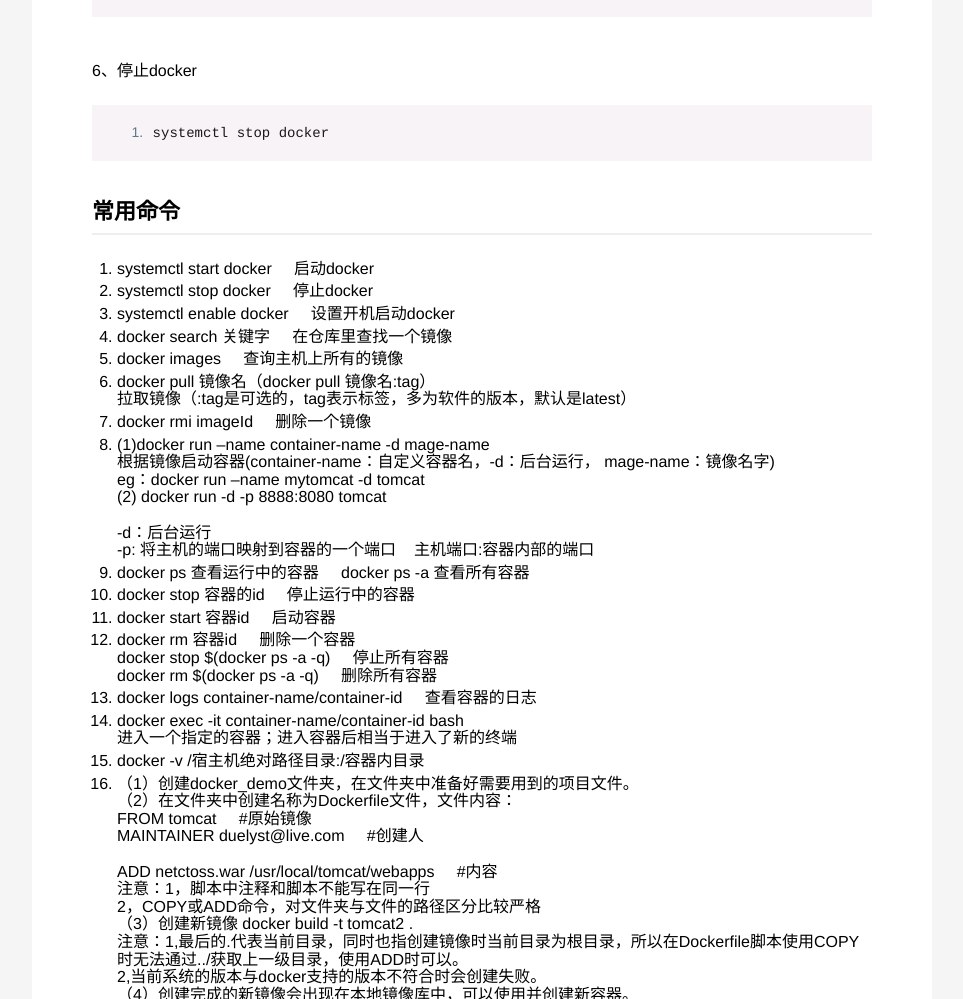
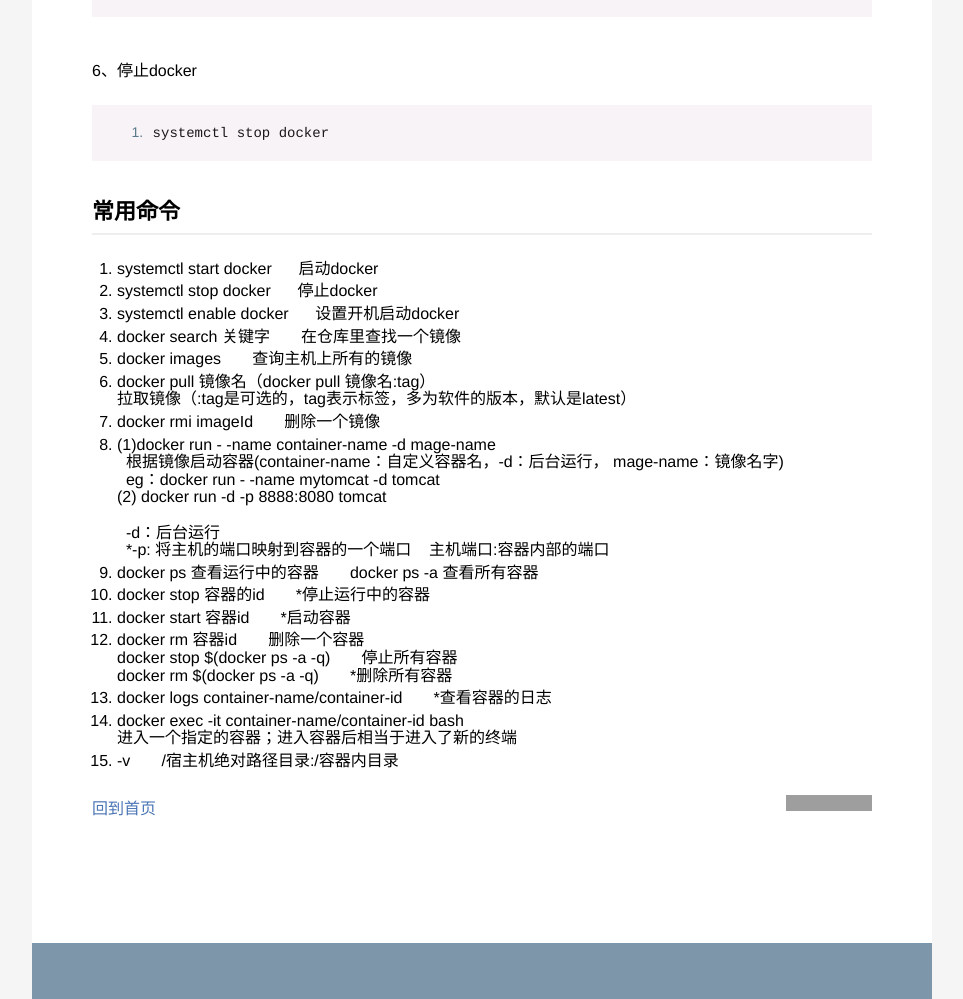
Before and after one commit to sunzhensky/sunzhensky.github.io, a Jekyll site: the page built from _posts/2019-12-09-docker.md, in a window 1280 px wide and 1400 px high, scrolled down 1648 px, cut to the strip 0-999 px from the top of the window. Shown: the whole strip, without its empty margins (158-1121 px from the left). Built offline with Jekyll 4.4.1, drawn with Linux system fonts in a browser that asks for light colours; grey boxes are pictures that could not be loaded.

Commit message:
Update 2019-12-09-docker.md

```diff
--- a/_posts/2019-12-09-docker.md
+++ b/_posts/2019-12-09-docker.md
@@ -57,38 +57,27 @@
 常用命令
 -
 
-1.  systemctl start docker &nbsp;&nbsp;&nbsp; 启动docker<br>
-2.  systemctl stop docker &nbsp;&nbsp;&nbsp; 停止docker<br>
-3.  systemctl enable docker &nbsp;&nbsp;&nbsp; 设置开机启动docker<br>
-4.  docker search 关键字 &nbsp;&nbsp;&nbsp; 在仓库里查找一个镜像<br>
-5.  docker images &nbsp;&nbsp;&nbsp; 查询主机上所有的镜像<br>
+1.  systemctl start docker &nbsp;&nbsp;&nbsp;&nbsp; *启动docker*<br>
+2.  systemctl stop docker &nbsp;&nbsp;&nbsp;&nbsp; *停止docker*<br>
+3.  systemctl enable docker &nbsp;&nbsp;&nbsp;&nbsp; *设置开机启动docker*<br>
+4.  docker search 关键字 &nbsp;&nbsp;&nbsp;&nbsp;&nbsp; *在仓库里查找一个镜像*<br>
+5.  docker images &nbsp;&nbsp;&nbsp;&nbsp;&nbsp; *查询主机上所有的镜像*<br>
 6.  docker pull 镜像名（docker pull 镜像名:tag）<br>
-    拉取镜像（:tag是可选的，tag表示标签，多为软件的版本，默认是latest）<br>
-7.  docker rmi imageId &nbsp;&nbsp;&nbsp; 删除一个镜像<br>
-8.  (1)docker run --name container-name -d mage-name<br>
-       根据镜像启动容器(container-name：自定义容器名，-d：后台运行， mage-name：镜像名字) <br>
-       eg：docker run --name mytomcat -d tomcat <br>
-    (2) docker run -d -p 8888:8080 tomcat<br>
-         -d：后台运行<br>
-         -p: 将主机的端口映射到容器的一个端口 &nbsp;&nbsp; 主机端口:容器内部的端口<br>
-9.  docker ps  查看运行中的容器 &nbsp;&nbsp;&nbsp; docker ps -a  查看所有容器<br>
-10. docker stop 容器的id &nbsp;&nbsp;&nbsp; 停止运行中的容器<br>
-11. docker start 容器id &nbsp;&nbsp;&nbsp; 启动容器<br>
-12. docker rm 容器id &nbsp;&nbsp;&nbsp; 删除一个容器<br>
-    docker stop $(docker ps -a -q) &nbsp;&nbsp;&nbsp; 停止所有容器<br>
-    docker rm $(docker ps -a -q) &nbsp;&nbsp;&nbsp; 删除所有容器<br>
-13. docker logs container-name/container-id &nbsp;&nbsp;&nbsp; 查看容器的日志<br>
+    *拉取镜像（:tag是可选的，tag表示标签，多为软件的版本，默认是latest）*<br>
+7.  docker rmi imageId &nbsp;&nbsp;&nbsp;&nbsp;&nbsp; *删除一个镜像*<br>
+8.  (1)docker run -&nbsp;-name container-name -d mage-name<br>
+    &nbsp;&nbsp;*根据镜像启动容器(container-name：自定义容器名，-d：后台运行， mage-name：镜像名字)* <br>
+    &nbsp;&nbsp;*eg：docker run -&nbsp;-name mytomcat -d tomcat* <br>
+    (2) docker run -d -p 8888:8080 tomcat <br>
+    &nbsp;&nbsp;*-d：后台运行*<br>
+    &nbsp;&nbsp;*-p: 将主机的端口映射到容器的一个端口 &nbsp;&nbsp; 主机端口:容器内部的端口<br>
+9.  docker ps  *查看运行中的容器* &nbsp;&nbsp;&nbsp;&nbsp;&nbsp; docker ps -a  *查看所有容器*<br>
+10. docker stop 容器的id &nbsp;&nbsp;&nbsp;&nbsp;&nbsp; *停止运行中的容器<br>
+11. docker start 容器id &nbsp;&nbsp;&nbsp;&nbsp;&nbsp; *启动容器<br>
+12. docker rm 容器id &nbsp;&nbsp;&nbsp;&nbsp;&nbsp; *删除一个容器*<br>
+    docker stop $(docker ps -a -q) &nbsp;&nbsp;&nbsp;&nbsp;&nbsp; *停止所有容器*<br>
+    docker rm $(docker ps -a -q) &nbsp;&nbsp;&nbsp;&nbsp;&nbsp; *删除所有容器<br>
+13. docker logs container-name/container-id &nbsp;&nbsp;&nbsp;&nbsp;&nbsp; *查看容器的日志<br>
 14. docker exec -it container-name/container-id bash<br>
     进入一个指定的容器；进入容器后相当于进入了新的终端<br>
-15. docker -v /宿主机绝对路径目录:/容器内目录 <br>
-16. （1）创建docker_demo文件夹，在文件夹中准备好需要用到的项目文件。<br>
-    （2）在文件夹中创建名称为Dockerfile文件，文件内容：<br>
-     FROM tomcat &nbsp;&nbsp;&nbsp; #原始镜像<br>
-     MAINTAINER duelyst@live.com &nbsp;&nbsp;&nbsp; #创建人<br>
-     ADD netctoss.war /usr/local/tomcat/webapps &nbsp;&nbsp;&nbsp; #内容<br>
-注意：1，脚本中注释和脚本不能写在同一行<br>
-      2，COPY或ADD命令，对文件夹与文件的路径区分比较严格<br>
-    （3）创建新镜像 docker build -t tomcat2 .<br>
-注意：1,最后的.代表当前目录，同时也指创建镜像时当前目录为根目录，所以在Dockerfile脚本使用COPY时无法通过../获取上一级目录，使用ADD时可以。<br>
-      2,当前系统的版本与docker支持的版本不符合时会创建失败。<br>
-    （4）创建完成的新镜像会出现在本地镜像库中，可以使用并创建新容器。<br>
+15. -v &nbsp;&nbsp;&nbsp;&nbsp;&nbsp; */宿主机绝对路径目录:/容器内目录* <br>
```
